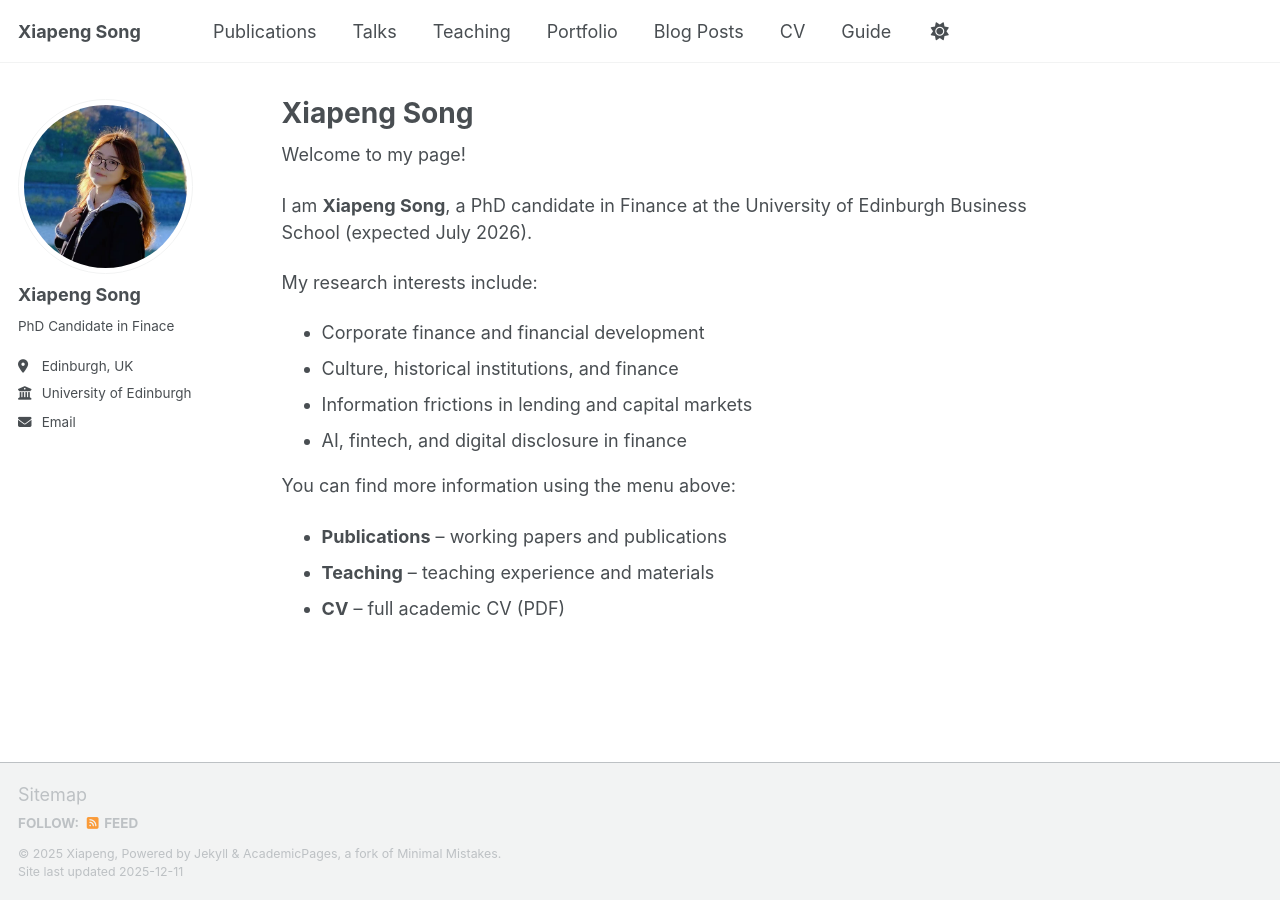
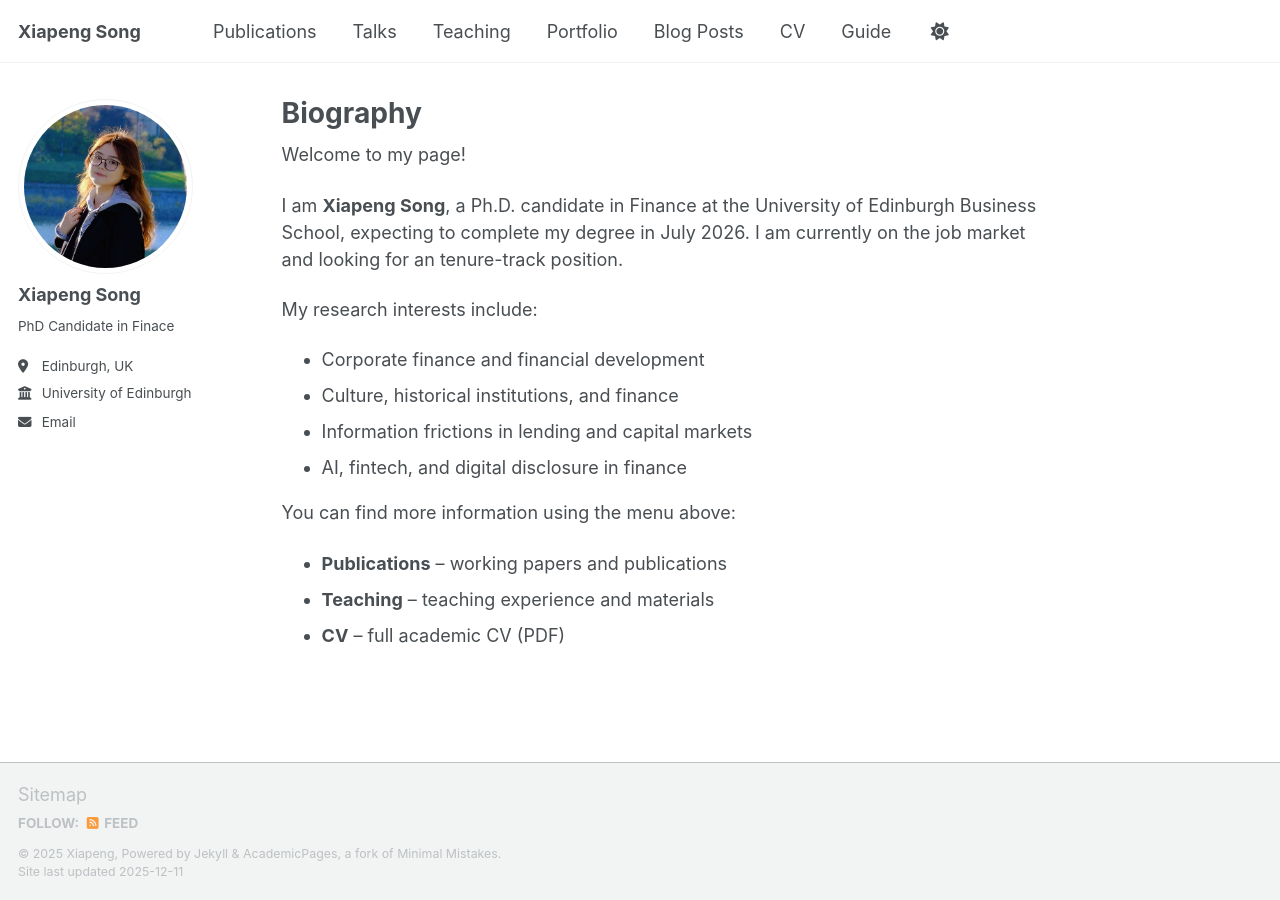
Before and after one commit to xiapengsong/xiapengsong.github.io, a Jekyll site: the page built from _pages/about.md, in a window 1280 px wide. Built offline with Jekyll 4.4.1, drawn with Linux system fonts in a browser that asks for light colours; a script bundle is joined from its source files by our own code; library files that are not in the unit come from our copies.

Commit message:
Update about.md

```diff
--- a/_pages/about.md
+++ b/_pages/about.md
@@ -1,6 +1,6 @@
 ---
 permalink: /
-title: "Xiapeng Song"
+title: "Biography"
 author_profile: true
 redirect_from:
   - /about/
@@ -9,7 +9,8 @@ redirect_from:
 
 Welcome to my page!
 
-I am **Xiapeng Song**, a PhD candidate in Finance at the University of Edinburgh Business School (expected July 2026).
+I am **Xiapeng Song**, a Ph.D. candidate in Finance at the University of Edinburgh Business School, expecting to complete my degree in July 2026.
+I am currently on the job market and looking for an tenure-track position.
 
 My research interests include:
 
```
